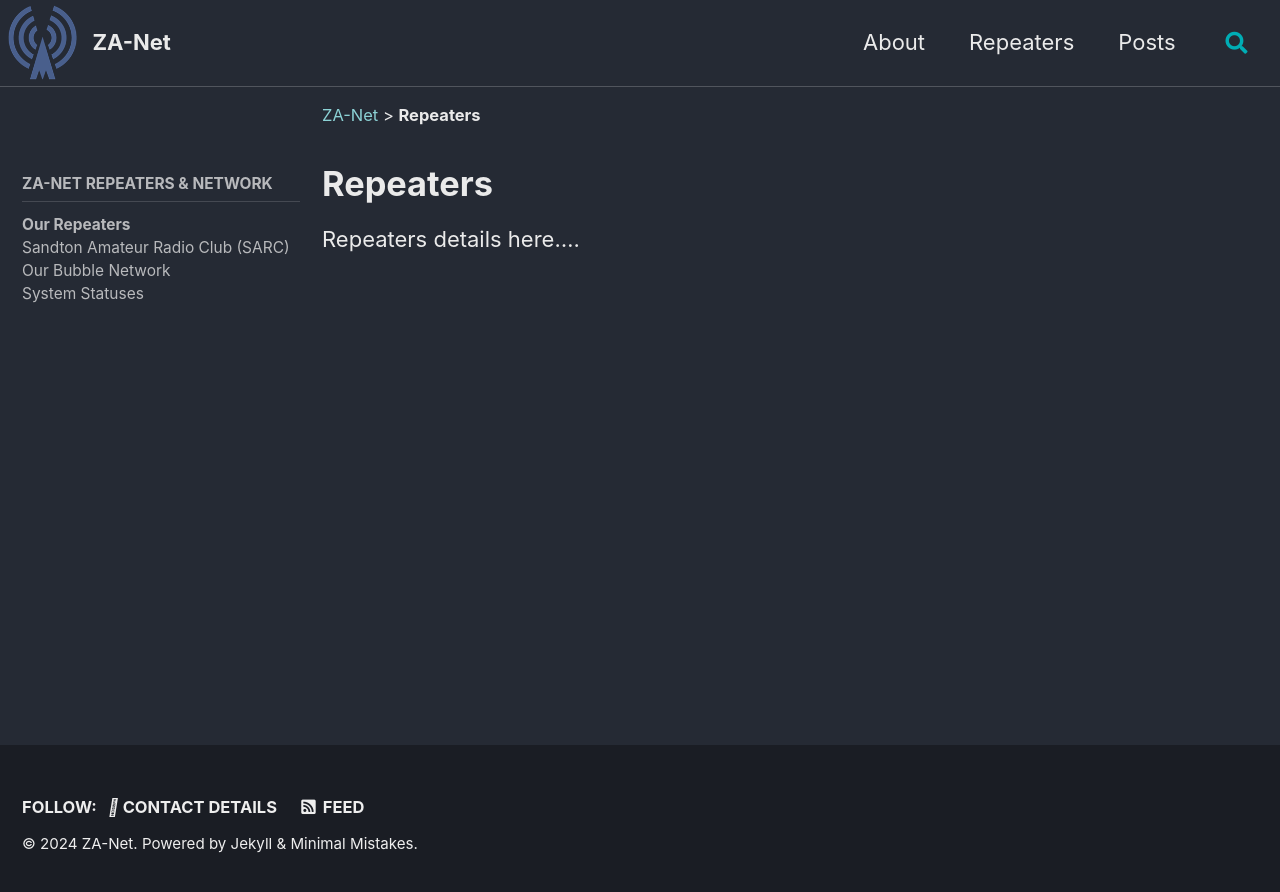
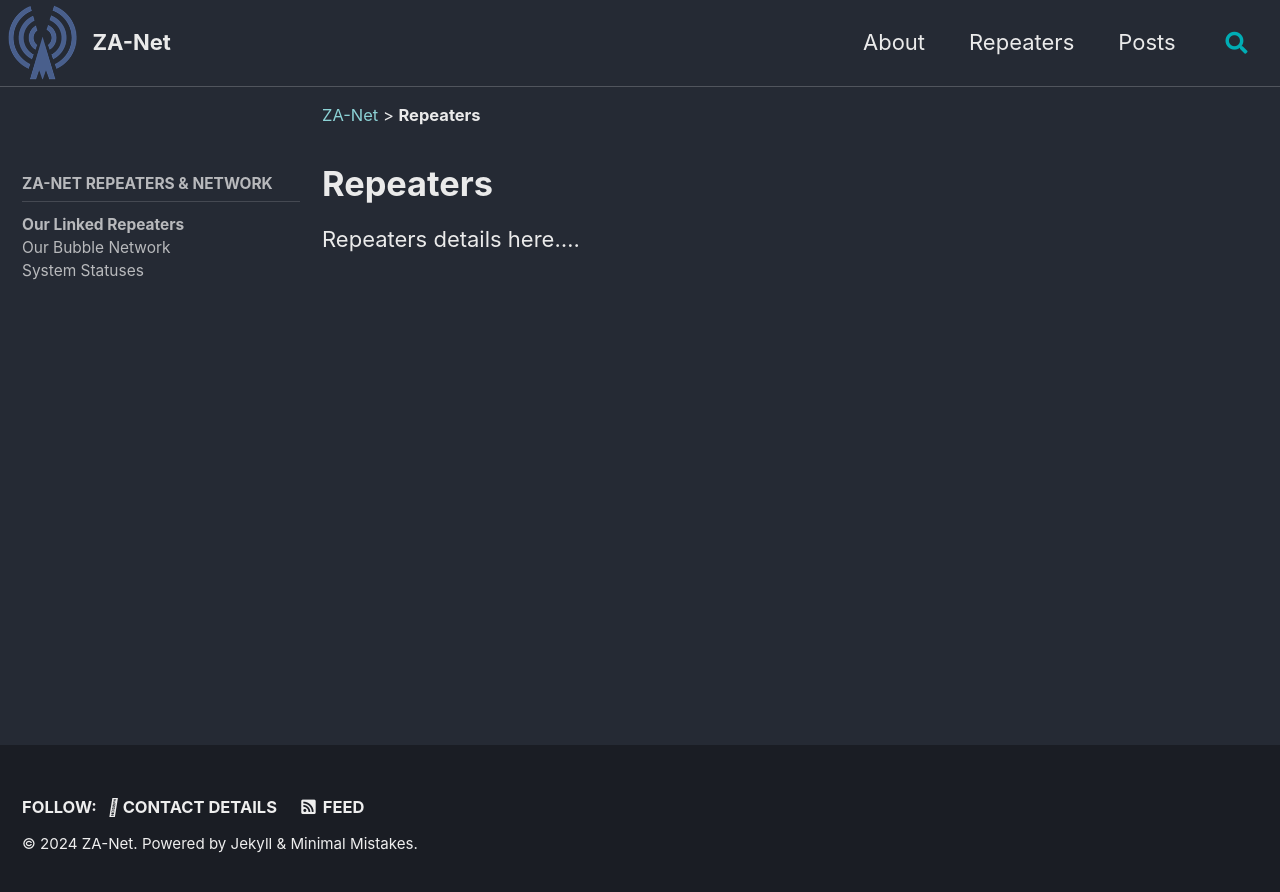
Before and after one commit to za-net/za-net.github.io, a Jekyll site: the page built from _pages/repeaters.md, in a window 1280 px wide. Shown: the top 892 px of the page. Built offline with Jekyll 4.4.1, drawn with Linux system fonts in a browser that asks for light colours; cached includes are drawn as plain includes.

Commit message:
About Pages

```diff
--- a/_data/navigation.yml
+++ b/_data/navigation.yml
@@ -16,10 +16,8 @@ main:
 repeaters:
   - title: "ZA-Net Repeaters & Network"
     children:
-      - title: "Our Repeaters"
+      - title: "Our Linked Repeaters"
         url: /repeaters/
-      - title: "Sandton Amateur Radio Club (SARC)"
-        url: /repeaters/zs6stn/
       - title: "Our Bubble Network"
         url: /repeaters/bubble/
       - title: "System Statuses"
```
Also changed, not shown: _pages/repeaters-bubble-network.md (+3 -1 lines).
